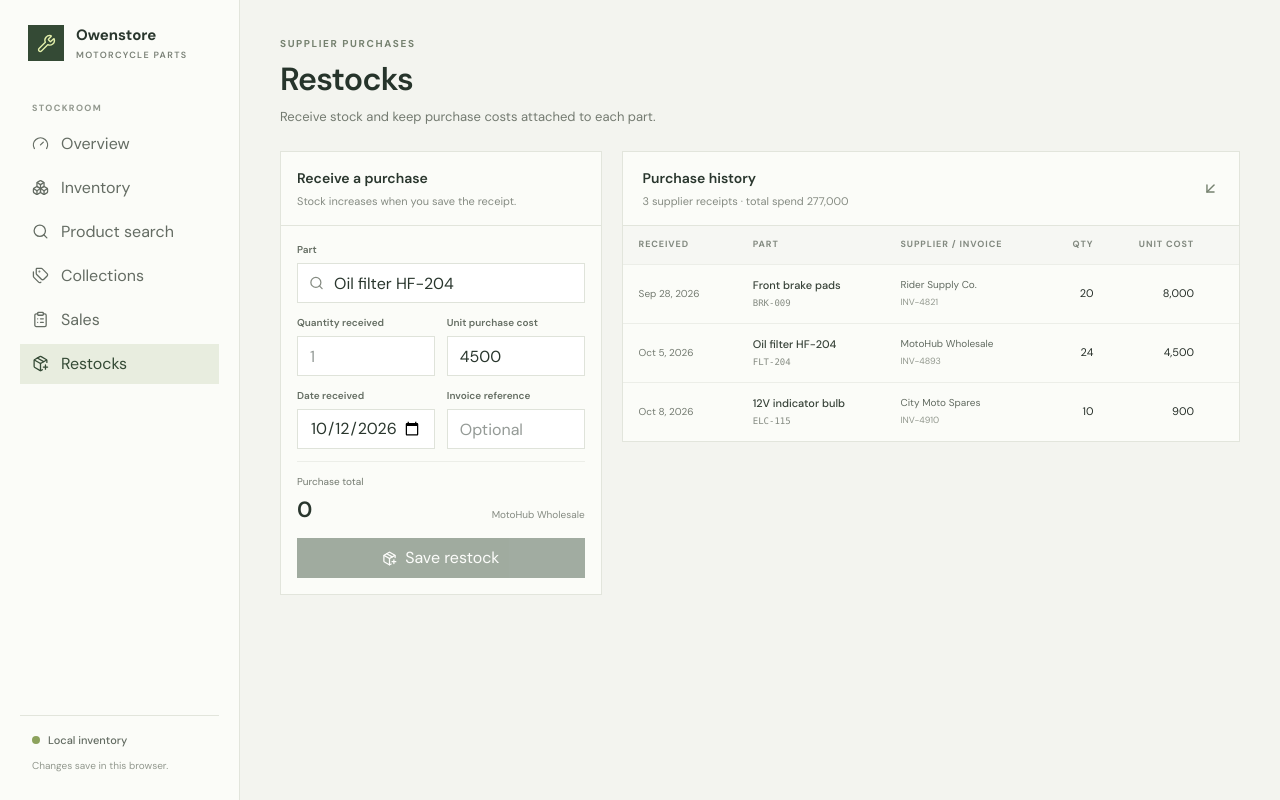
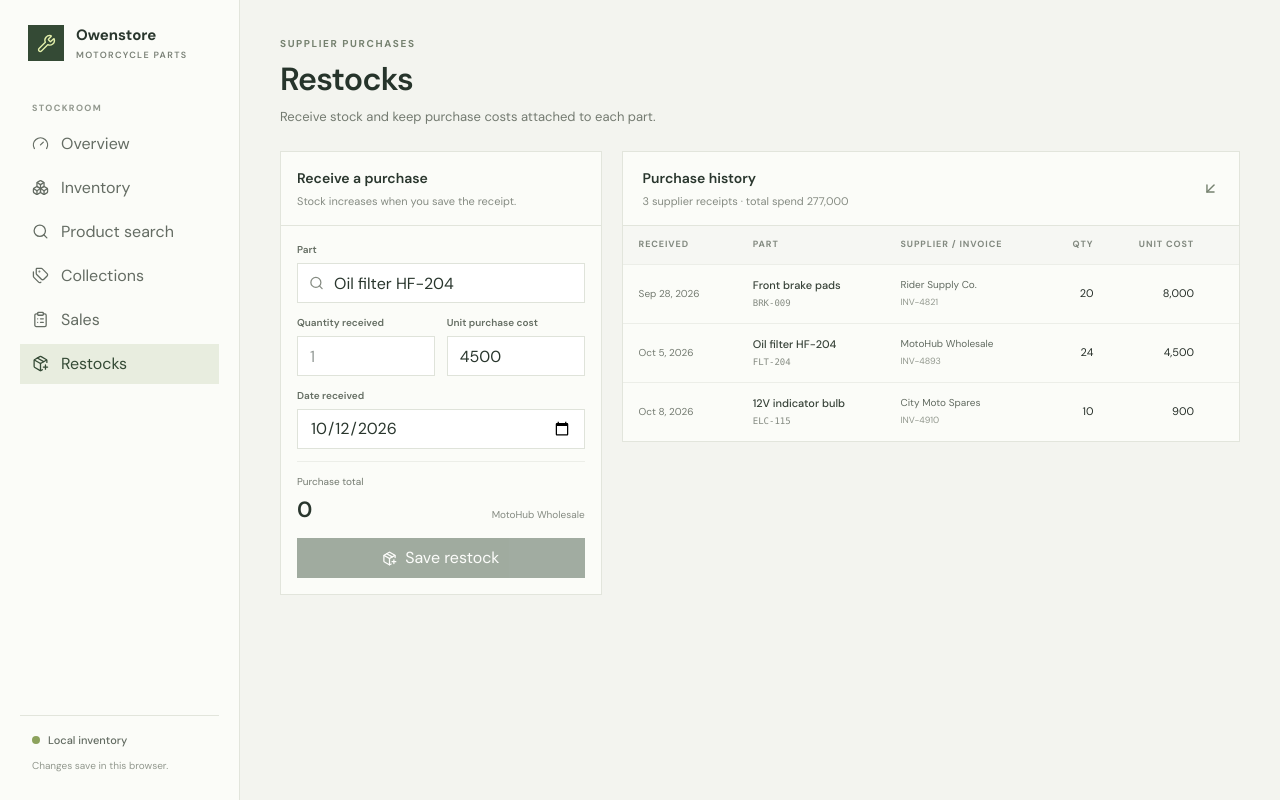
Before and after one commit to Nellyojay/owenstore, a React (Vite) app: page /#/restocks in a window 1280 px wide. Built offline with nearby package versions, Linux system fonts and the light colour scheme.

Commit message:
Auto generate reference codes for sales and restocks

```diff
--- a/src/app/App.tsx
+++ b/src/app/App.tsx
@@ -121,7 +121,6 @@ export function App() {
       quantity: input.quantity,
       unitCost: input.unitPrice,
       date: input.date,
-      reference: input.reference,
     })
     if (purchase) refreshStore()
   }
@@ -132,7 +131,6 @@ export function App() {
       quantity: input.quantity,
       sellingPrice: input.unitPrice,
       date: input.date,
-      reference: input.reference,
     })
     if (!sale) return false
     refreshStore()
--- a/src/app/pages/restocks-page.tsx
+++ b/src/app/pages/restocks-page.tsx
@@ -29,7 +29,6 @@ export function RestocksPage() {
     return price > 0 ? String(price) : ''
   })
   const [date, setDate] = useState(todayISO())
-  const [reference, setReference] = useState('')
   const [notice, setNotice] = useState('')
   const selectedItem = inventory.find((item) => item.id === selectedItemId)
   const quantityValue = Number(quantity)
@@ -64,13 +63,11 @@ export function RestocksPage() {
       quantity: quantityValue,
       unitPrice: unitPriceValue,
       date,
-      reference: reference.trim() || 'Stock receipt',
     })
     setNotice(
       `${quantityValue} units of ${selectedItem.name} received. Total: ${formatAmount(totalPrice)}.`,
     )
     setQuantity('')
-    setReference('')
   }
 
   return (
@@ -220,7 +217,7 @@ export function RestocksPage() {
               />
             </label>
           </div>
-          <div className="grid grid-cols-2 gap-3">
+          <div className="grid gap-3">
             <label>
               <span className={labelClass}>Date received</span>
               <input
@@ -228,15 +225,6 @@ export function RestocksPage() {
                 type="date"
                 value={date}
                 onChange={(event) => setDate(event.target.value)}
-                className={fieldClass}
-              />
-            </label>
-            <label>
-              <span className={labelClass}>Invoice reference</span>
-              <input
-                value={reference}
-                onChange={(event) => setReference(event.target.value)}
-                placeholder="Optional"
                 className={fieldClass}
               />
             </label>
--- a/src/app/pages/sales-page.tsx
+++ b/src/app/pages/sales-page.tsx
@@ -29,7 +29,6 @@ export function SalesPage() {
     return price > 0 ? String(price) : ''
   })
   const [date, setDate] = useState(todayISO())
-  const [reference, setReference] = useState('')
   const [notice, setNotice] = useState('')
   const [noticeIsError, setNoticeIsError] = useState(false)
   const selectedItem = inventory.find((item) => item.id === selectedItemId)
@@ -70,13 +69,11 @@ export function SalesPage() {
       quantity: quantityValue,
       unitPrice: unitPriceValue,
       date,
-      reference: reference.trim() || 'Counter sale',
     })
     if (!saved) return
     setNotice(`${quantityValue} × ${selectedItem.name} recorded. Total: ${formatAmount(totalPrice)}.`)
     setNoticeIsError(false)
     setQuantity('')
-    setReference('')
   }
 
   return (
@@ -227,7 +224,7 @@ export function SalesPage() {
               />
             </label>
           </div>
-          <div className="grid grid-cols-2 gap-3">
+          <div className="grid gap-3">
             <label>
               <span className={labelClass}>Sale date</span>
               <input
@@ -235,15 +232,6 @@ export function SalesPage() {
                 type="date"
                 value={date}
                 onChange={(event) => setDate(event.target.value)}
-                className={fieldClass}
-              />
-            </label>
-            <label>
-              <span className={labelClass}>Receipt reference</span>
-              <input
-                value={reference}
-                onChange={(event) => setReference(event.target.value)}
-                placeholder="Optional"
                 className={fieldClass}
               />
             </label>
--- a/src/app/types.ts
+++ b/src/app/types.ts
@@ -39,7 +39,7 @@ export type RestockPurchase = {
 
 export type RestockInput = Pick<
   RestockPurchase,
-  'itemId' | 'quantity' | 'unitPrice' | 'date' | 'reference'
+  'itemId' | 'quantity' | 'unitPrice' | 'date'
 >
 
 export type SaleRecord = {
@@ -54,7 +54,7 @@ export type SaleRecord = {
   reference: string
 }
 
-export type SaleInput = Pick<SaleRecord, 'itemId' | 'quantity' | 'unitPrice' | 'date' | 'reference'>
+export type SaleInput = Pick<SaleRecord, 'itemId' | 'quantity' | 'unitPrice' | 'date'>
 
 export type AppOutletContext = {
   inventory: InventoryItem[]
--- a/src/services/purchaseService.ts
+++ b/src/services/purchaseService.ts
@@ -2,6 +2,7 @@ import { store } from '../data/store'
 import type { Purchase } from '../data/types'
 import { calculatePurchaseTotal } from '../utils/calculations'
 import { generateId } from '../utils/generateId'
+import { generateReferenceCode } from '../utils/generateReferenceCode'
 import { recordStockMovement } from './inventoryService'
 
 export type NewPurchase = {
@@ -9,7 +10,6 @@ export type NewPurchase = {
   quantity: number
   unitCost: number
   date: string
-  reference: string
   paymentMethod?: string
 }
 
@@ -29,7 +29,7 @@ export function createPurchase(input: NewPurchase): Purchase | null {
   const purchase: Purchase = {
     id: generateId('purchase'),
     date: input.date,
-    reference: input.reference,
+    reference: generateReferenceCode('STK', store.purchases.map((purchase) => purchase.reference)),
     supplierId: product.supplierId,
     supplier: product.supplier,
     paymentStatus: 'paid',
--- a/src/services/salesService.ts
+++ b/src/services/salesService.ts
@@ -2,6 +2,7 @@ import { store } from '../data/store'
 import type { Sale } from '../data/types'
 import { calculateSaleTotal } from '../utils/calculations'
 import { generateId } from '../utils/generateId'
+import { generateReferenceCode } from '../utils/generateReferenceCode'
 import { recordStockMovement } from './inventoryService'
 
 export type NewSale = {
@@ -9,7 +10,6 @@ export type NewSale = {
   quantity: number
   sellingPrice: number
   date: string
-  reference: string
 }
 
 export function createSale(input: NewSale): Sale | null {
@@ -35,7 +35,7 @@ export function createSale(input: NewSale): Sale | null {
   const sale: Sale = {
     id: generateId('sale'),
     date: input.date,
-    reference: input.reference,
+    reference: generateReferenceCode('SALE', store.sales.map((sale) => sale.reference)),
     status: 'completed',
     items,
     total: calculateSaleTotal(items),
--- /dev/null
+++ b/src/utils/generateReferenceCode.ts
@@ -0,0 +1,12 @@
+export function generateReferenceCode(prefix: string, existingReferences: string[]): string {
+  const usedReferences = new Set(existingReferences.map((reference) => reference.toUpperCase()))
+  const randomStart = Math.floor(Math.random() * 10_000)
+
+  for (let offset = 0; offset < 10_000; offset += 1) {
+    const digits = ((randomStart + offset) % 10_000).toString().padStart(4, '0')
+    const reference = `${prefix}-${digits}`
+    if (!usedReferences.has(reference.toUpperCase())) return reference
+  }
+
+  throw new Error(`No available references for ${prefix}.`)
+}
```
